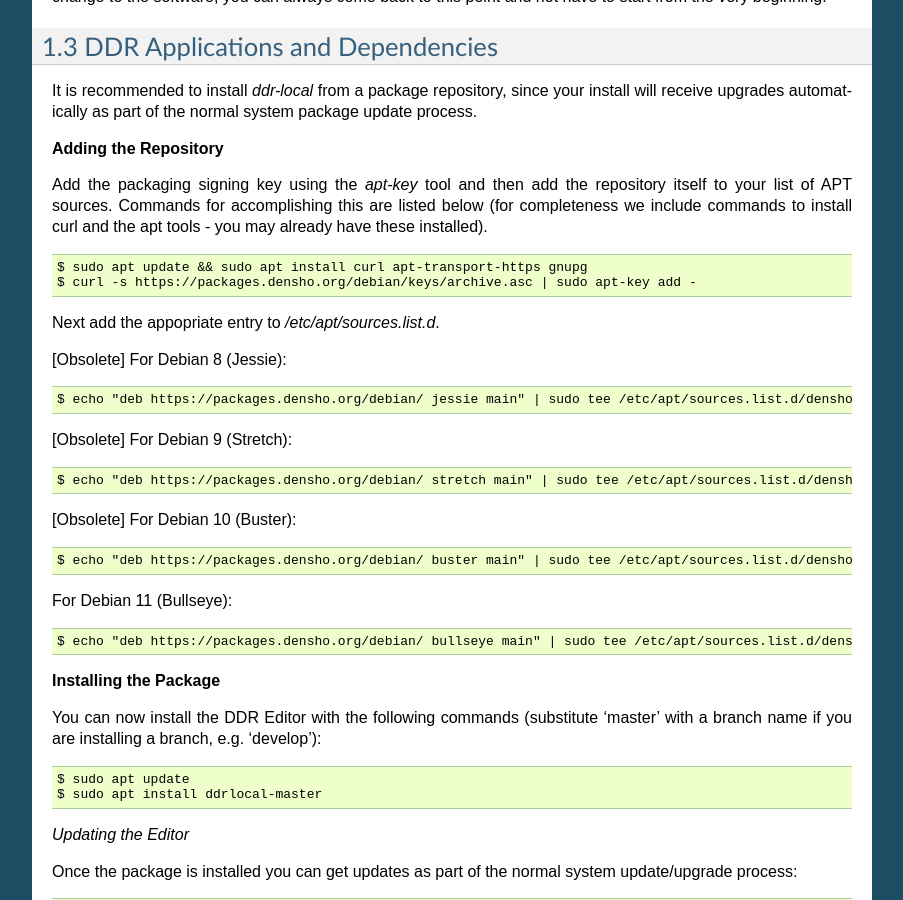
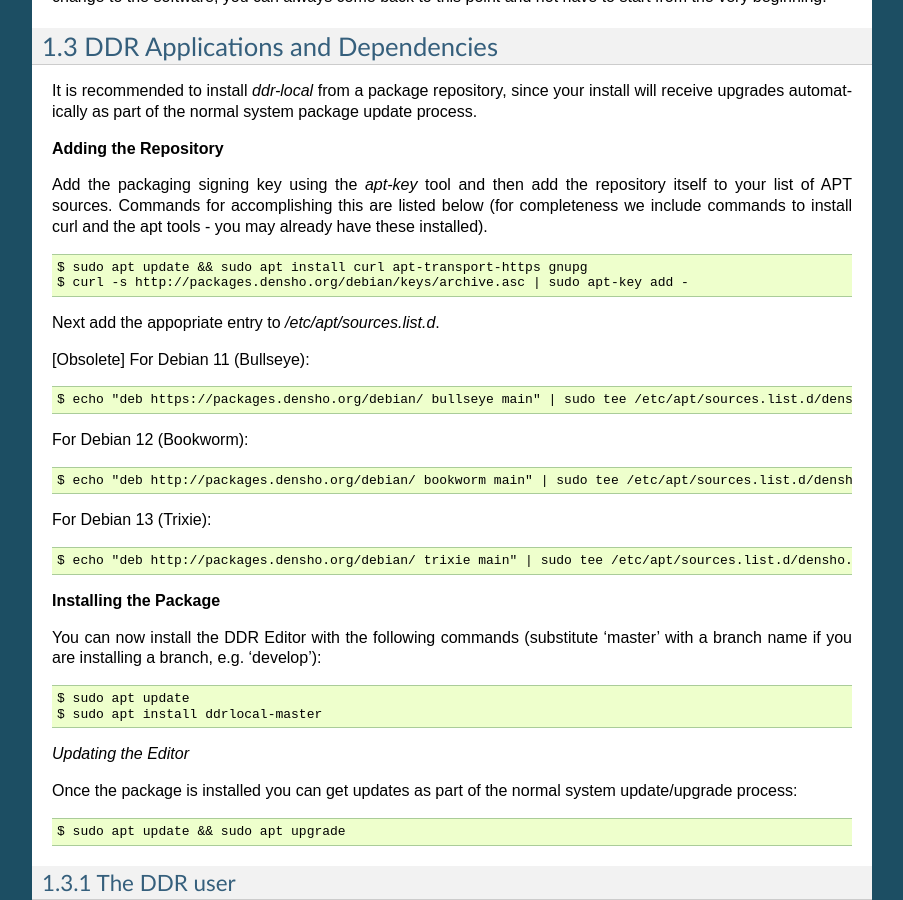
Before and after one commit to denshoproject/ddr-manual, a Sphinx documentation site: the page built from source/admins/workstations/create-workstation-vm.rst, in a window 1280 px wide and 900 px high, scrolled down 6694 px. Shown: the whole window, without its empty margins (198-1101 px from the left). Built offline with Sphinx 7.4.7, drawn with Linux system fonts in a browser that asks for light colours.

Commit message:
create-workstation-vm: Add repository steps for Bookworm,Trixie

```diff
--- a/source/admins/workstations/create-workstation-vm.rst
+++ b/source/admins/workstations/create-workstation-vm.rst
@@ -363,25 +363,21 @@
 Add the packaging signing key using the `apt-key` tool and then add the repository itself to your list of APT sources.  Commands for accomplishing this are listed below (for completeness we include commands to install curl and the apt tools - you may already have these installed).
 ::
     $ sudo apt update && sudo apt install curl apt-transport-https gnupg
-    $ curl -s https://packages.densho.org/debian/keys/archive.asc | sudo apt-key add -
+    $ curl -s http://packages.densho.org/debian/keys/archive.asc | sudo apt-key add -
 
 Next add the appopriate entry to `/etc/apt/sources.list.d`.
 
-[Obsolete] For Debian 8 (Jessie):
-::
-    $ echo "deb https://packages.densho.org/debian/ jessie main" | sudo tee /etc/apt/sources.list.d/densho.list
-
-[Obsolete] For Debian 9 (Stretch):
-::
-    $ echo "deb https://packages.densho.org/debian/ stretch main" | sudo tee /etc/apt/sources.list.d/densho.list
-
-[Obsolete] For Debian 10 (Buster):
-::
-    $ echo "deb https://packages.densho.org/debian/ buster main" | sudo tee /etc/apt/sources.list.d/densho.list
-
-For Debian 11 (Bullseye):
+[Obsolete] For Debian 11 (Bullseye):
 ::
     $ echo "deb https://packages.densho.org/debian/ bullseye main" | sudo tee /etc/apt/sources.list.d/densho.list
+
+For Debian 12 (Bookworm):
+::
+    $ echo "deb http://packages.densho.org/debian/ bookworm main" | sudo tee /etc/apt/sources.list.d/densho.list
+
+For Debian 13 (Trixie):
+::
+    $ echo "deb http://packages.densho.org/debian/ trixie main" | sudo tee /etc/apt/sources.list.d/densho.list
 
 **Installing the Package**
 
```
